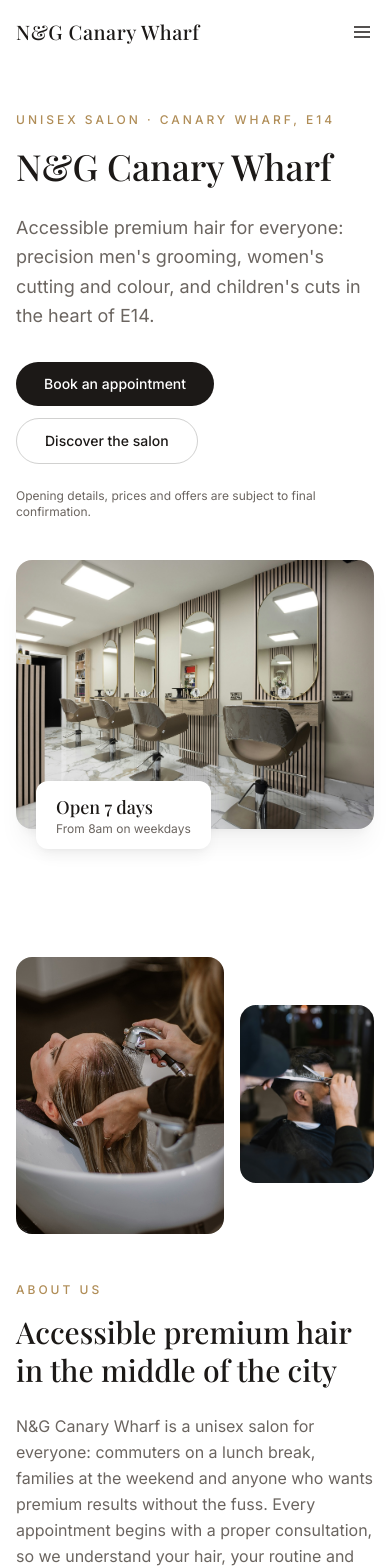
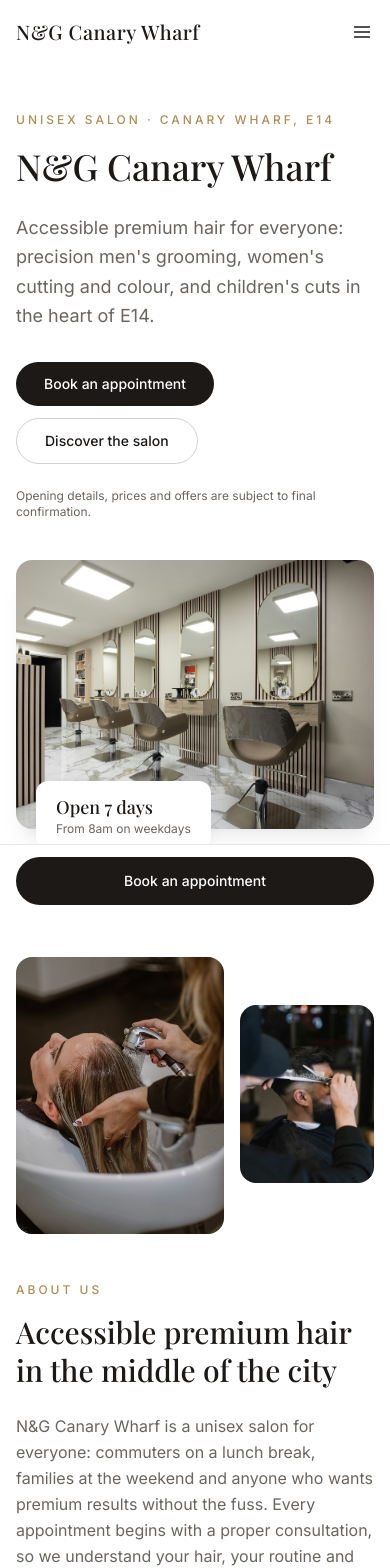
Before and after one commit to stuart-thorn/svetlana-salon, a React (Vite) app in the folder apps/web/: page / in a window 390 px wide. Shown: the top 1568 px of the page. Built offline with nearby package versions, Linux system fonts and the light colour scheme; a web font is replaced by a local one.

Commit message:
Keep a Book an appointment button in view on phones: a bottom bar while the page's own are off screen

```diff
--- a/apps/web/src/App.tsx
+++ b/apps/web/src/App.tsx
@@ -7,6 +7,7 @@ import Bookings from "./components/Bookings";
 import Contact from "./components/Contact";
 import Offers from "./components/Offers";
 import Footer from "./components/Footer";
+import StickyBookBar from "./components/StickyBookBar";
 
 const BookingPage = lazy(() => import("./booking/BookingPage"));
 
@@ -32,6 +33,7 @@ export default function App() {
         <Contact />
       </main>
       <Footer />
+      <StickyBookBar />
     </>
   );
 }
--- a/apps/web/src/components/Bookings.tsx
+++ b/apps/web/src/components/Bookings.tsx
@@ -67,6 +67,7 @@ export default function Bookings() {
               </ol>
               <Link
                 to="/book"
+                data-book-cta
                 className="mt-8 block rounded-full bg-ink px-7 py-3.5 text-center text-sm font-medium text-white transition-colors hover:bg-gold"
               >
                 Book an appointment
--- a/apps/web/src/components/Home.tsx
+++ b/apps/web/src/components/Home.tsx
@@ -15,6 +15,7 @@ export default function Home() {
           <div className="mt-8 flex flex-wrap gap-3">
             <Link
               to="/book"
+              data-book-cta
               className="rounded-full bg-ink px-7 py-3 text-sm font-medium text-white transition-colors hover:bg-gold"
             >
               Book an appointment
--- /dev/null
+++ b/apps/web/src/components/StickyBookBar.tsx
@@ -0,0 +1,44 @@
+import { useEffect, useState } from "react";
+import { Link } from "../router";
+
+/** Put on every in-page "Book an appointment" link; the bar shows only while none of them is on screen. */
+export const BOOK_CTA_ATTR = "data-book-cta";
+
+/**
+ * Phones only (below `md`, where the header's Book now sits in the menu): a "Book an appointment" bar fixed to
+ * the bottom of the screen, so there is always a way to book in view.
+ */
+export default function StickyBookBar() {
+  const [show, setShow] = useState(false);
+
+  useEffect(() => {
+    const ctas = document.querySelectorAll(`[${BOOK_CTA_ATTR}]`);
+    const visible = new Set<Element>();
+    const observer = new IntersectionObserver((entries) => {
+      for (const e of entries) {
+        if (e.isIntersecting) visible.add(e.target);
+        else visible.delete(e.target);
+      }
+      setShow(visible.size === 0);
+    });
+    ctas.forEach((el) => observer.observe(el));
+    return () => observer.disconnect();
+  }, []);
+
+  return (
+    <>
+      {/* Room at the end of the page so the bar never covers the footer. */}
+      <div aria-hidden className="h-24 md:hidden" />
+      <div
+        inert={!show}
+        className={`fixed inset-x-0 bottom-0 z-40 border-t border-line bg-white/95 px-4 pt-3 pb-[max(0.75rem,env(safe-area-inset-bottom))] backdrop-blur transition-transform duration-300 motion-reduce:transition-none md:hidden ${
+          show ? "translate-y-0" : "translate-y-full"
+        }`}
+      >
+        <Link to="/book" className="block rounded-full bg-ink px-7 py-3.5 text-center text-sm font-medium text-white transition-colors hover:bg-gold">
+          Book an appointment
+        </Link>
+      </div>
+    </>
+  );
+}
```
